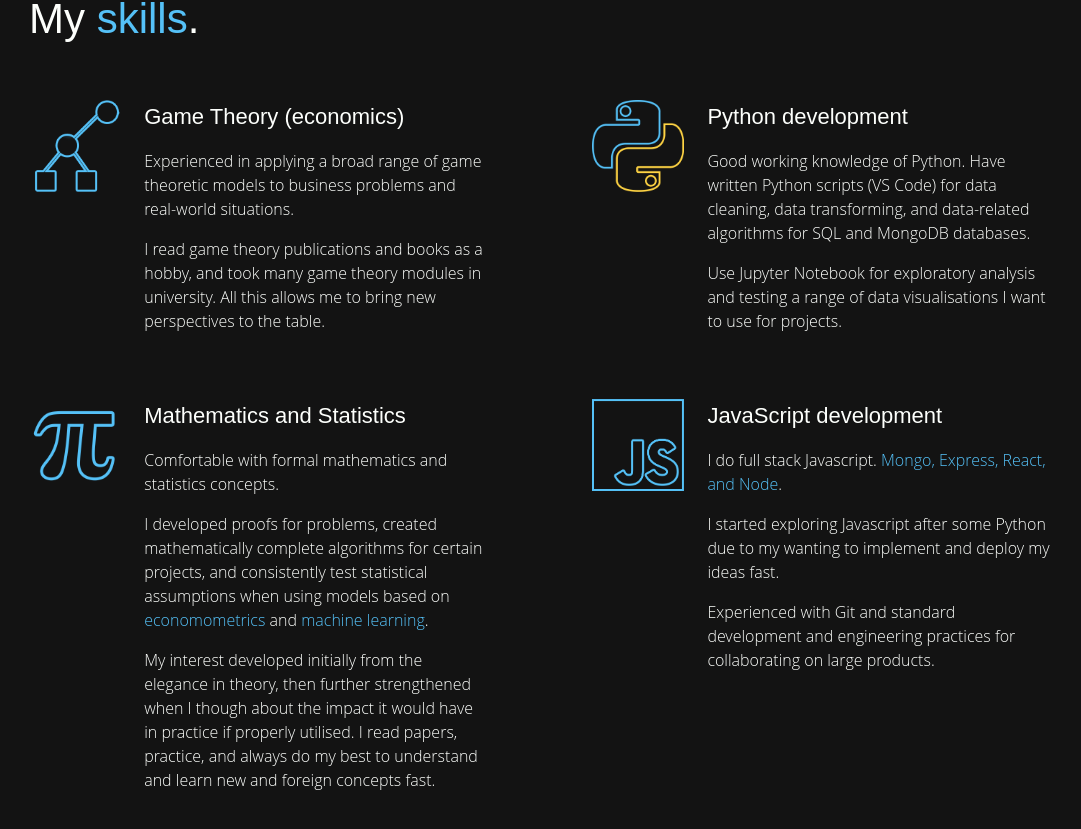
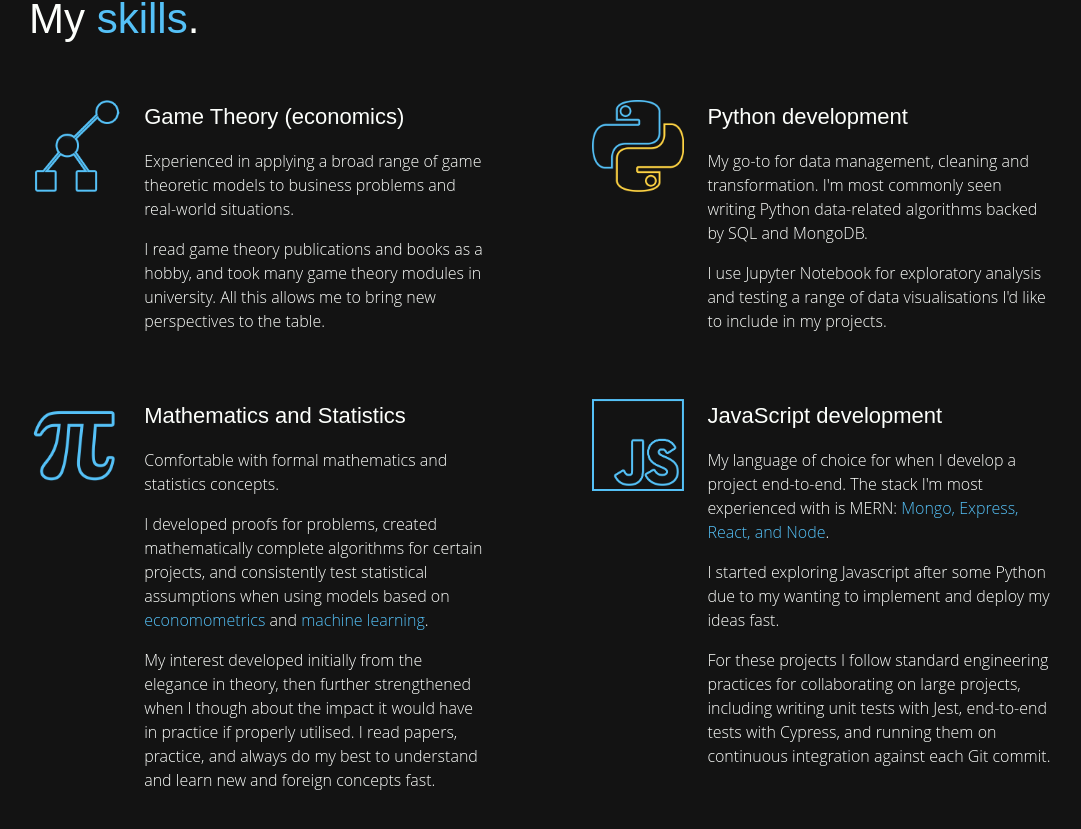
Before and after one commit to pamelachia/portfolio, a React (Create React App) app: page / in a window 1280 px wide. Shown: the part 963-1792 px from the top of the page, without its empty margins (99-1180 px from the left). Built offline with nearby package versions, Linux system fonts and the light colour scheme; what webfontloader would draw is missing.

Commit message:
edited skills to include more dev details

```diff
--- a/src/components/Sections/Skills.jsx
+++ b/src/components/Sections/Skills.jsx
@@ -92,16 +92,16 @@ class Skills extends Component {
                                 title="Python development"
                             >
                                 <p>
-                                    Good working knowledge of Python. Have
-                                    written Python scripts (VS Code) for data
-                                    cleaning, data transforming, and
-                                    data-related algorithms for SQL and MongoDB
-                                    databases.
+                                    My go-to for data management, cleaning and
+                                    transformation. I'm most commonly seen
+                                    writing Python data-related algorithms
+                                    backed by SQL and MongoDB.
                                 </p>
                                 <p>
-                                    Use Jupyter Notebook for exploratory
+                                    I use Jupyter Notebook for exploratory
                                     analysis and testing a range of data
-                                    visualisations I want to use for projects.
+                                    visualisations I'd like to include in my
+                                    projects.
                                 </p>
                             </Skill>
                         </Card>
@@ -139,7 +139,9 @@ class Skills extends Component {
                                 title="JavaScript development"
                             >
                                 <p>
-                                    I do full stack Javascript.{" "}
+                                    My language of choice for when I develop a
+                                    project end-to-end. The stack I'm most
+                                    experienced with is MERN:{" "}
                                     <Accent>
                                         Mongo, Express, React, and Node
                                     </Accent>
@@ -151,9 +153,12 @@ class Skills extends Component {
                                     deploy my ideas fast.
                                 </p>
                                 <p>
-                                    Experienced with Git and standard
-                                    development and engineering practices for
-                                    collaborating on large products.
+                                    For these projects I follow standard
+                                    engineering practices for collaborating on
+                                    large projects, including writing unit tests
+                                    with Jest, end-to-end tests with Cypress,
+                                    and running them on continuous integration
+                                    against each Git commit.
                                 </p>
                             </Skill>
                         </Card>
```
